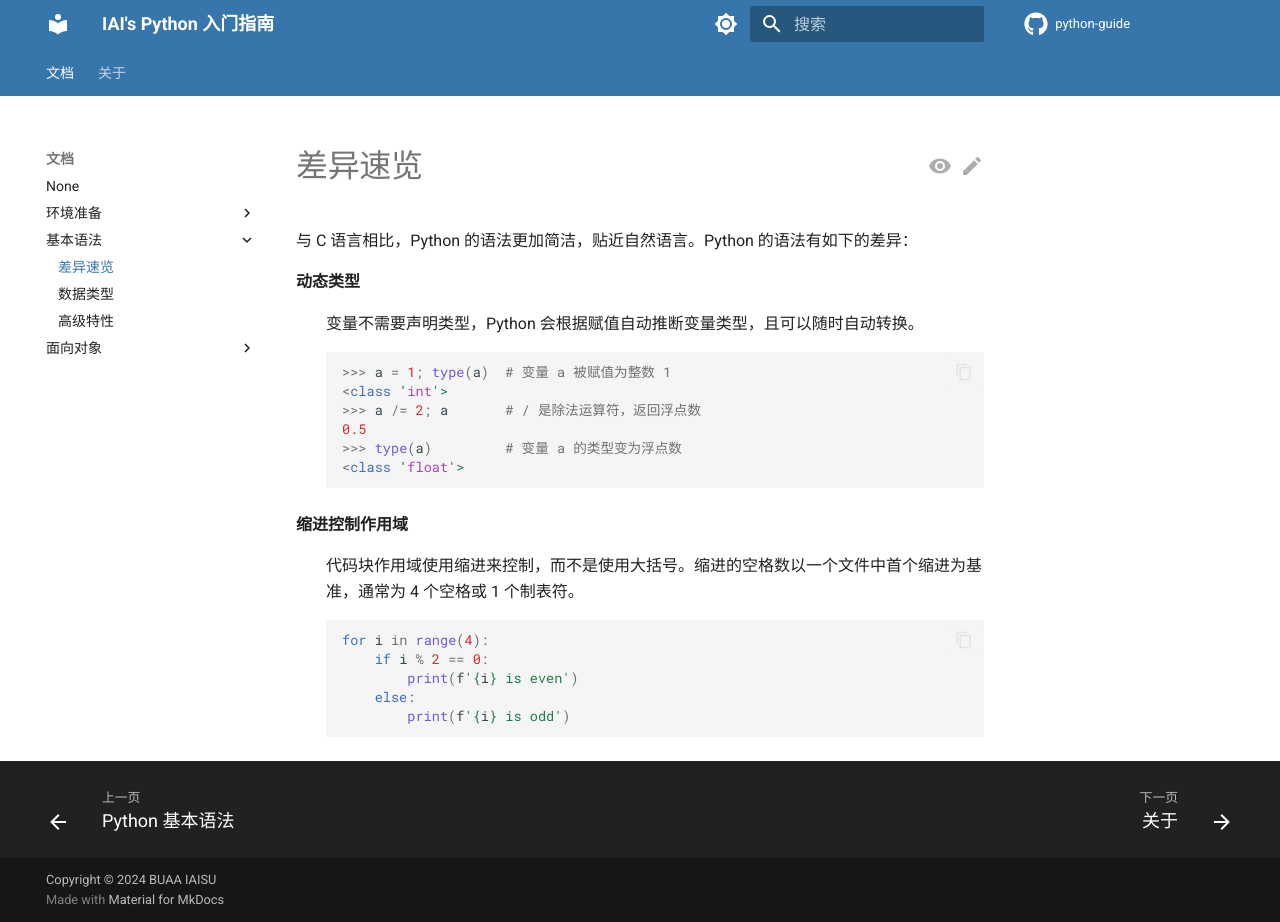
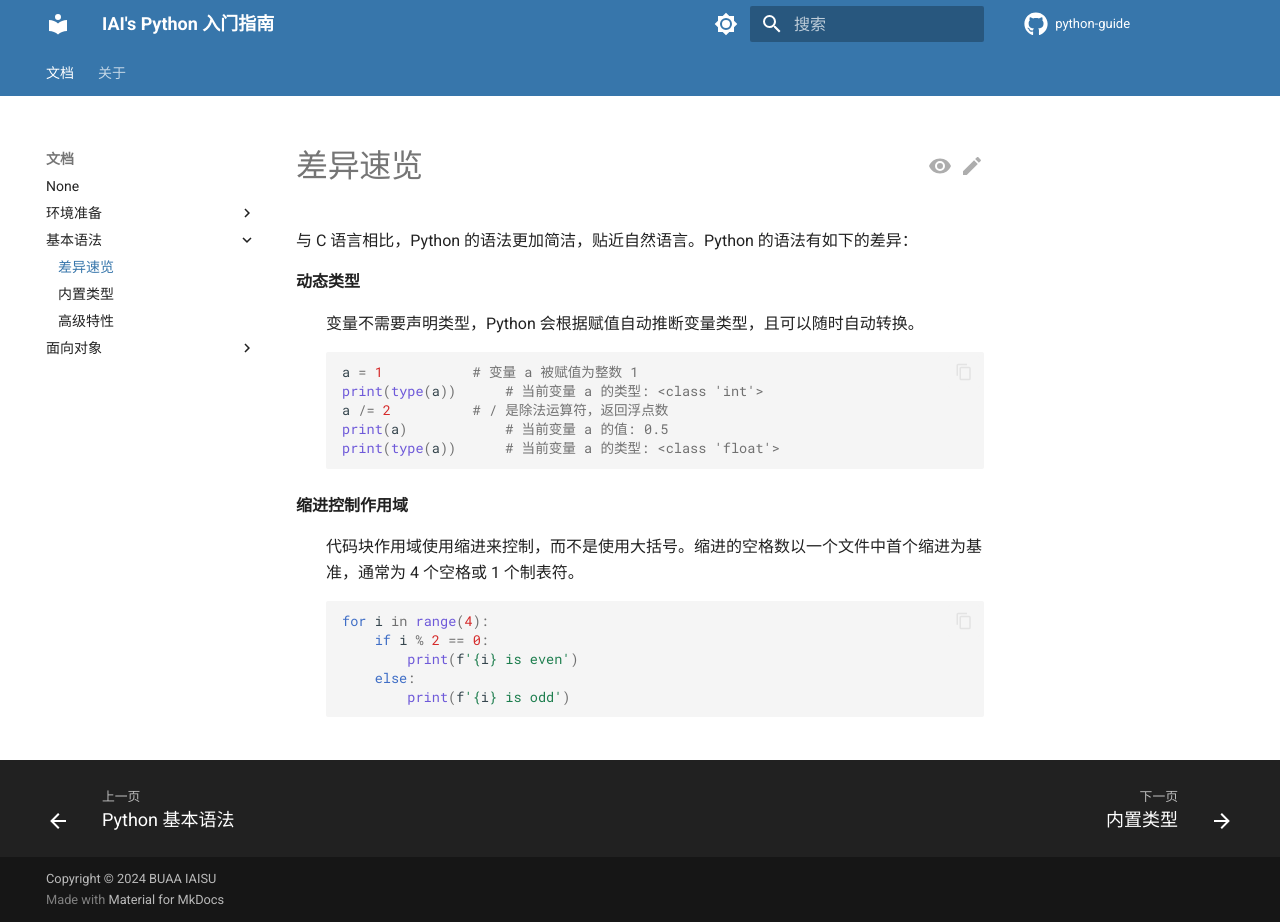
Before and after one commit to BobYue-01/python-guide, an MkDocs documentation site: the page built from docs/doc/syntax/difference.md, in a window 1280 px wide and 922 px high. Built offline with MkDocs 1.6.1 and Material for MkDocs 9.7.7, drawn with Linux system fonts in a browser that asks for light colours; comment, search, counter and statistics services are not loaded.

Commit message:
[doc] stdtypes

````diff
--- a/docs/doc/syntax/difference.md
+++ b/docs/doc/syntax/difference.md
@@ -7,12 +7,11 @@
 :   变量不需要声明类型，Python 会根据赋值自动推断变量类型，且可以随时自动转换。
 
     ``` python
-    >>> a = 1; type(a)  # 变量 a 被赋值为整数 1
-    <class 'int'>
-    >>> a /= 2; a       # / 是除法运算符，返回浮点数
-    0.5
-    >>> type(a)         # 变量 a 的类型变为浮点数
-    <class 'float'>
+    a = 1           # 变量 a 被赋值为整数 1
+    print(type(a))      # 当前变量 a 的类型: <class 'int'>
+    a /= 2          # / 是除法运算符，返回浮点数
+    print(a)            # 当前变量 a 的值: 0.5
+    print(type(a))      # 当前变量 a 的类型: <class 'float'>
     ```
 
 **缩进控制作用域**
--- a/mkdocs.yml
+++ b/mkdocs.yml
@@ -58,7 +58,7 @@ nav:
     - 基本语法:
       - doc/syntax/index.md
       - 差异速览: doc/syntax/difference.md
-      - 数据类型: doc/syntax/data-type.md
+      - 内置类型: doc/syntax/stdtypes.md
       - 高级特性: doc/syntax/advanced.md
     - 面向对象:
       - 类与对象: doc/oop/class.md
````
Also changed, not shown: docs/doc/syntax/stdtypes.md (added, +36 -0 lines).
